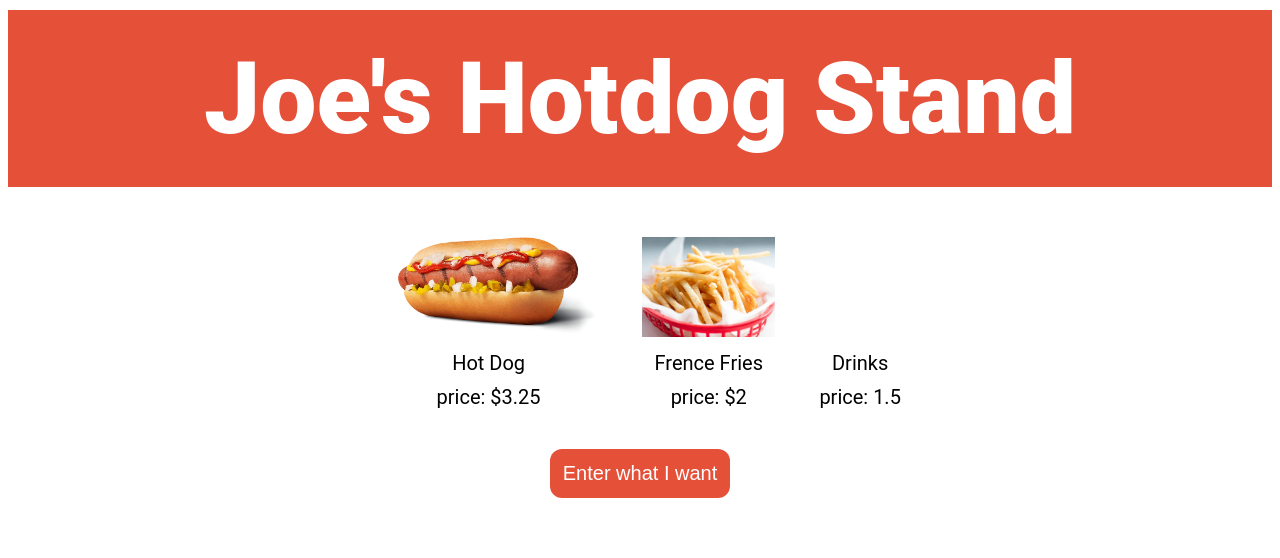
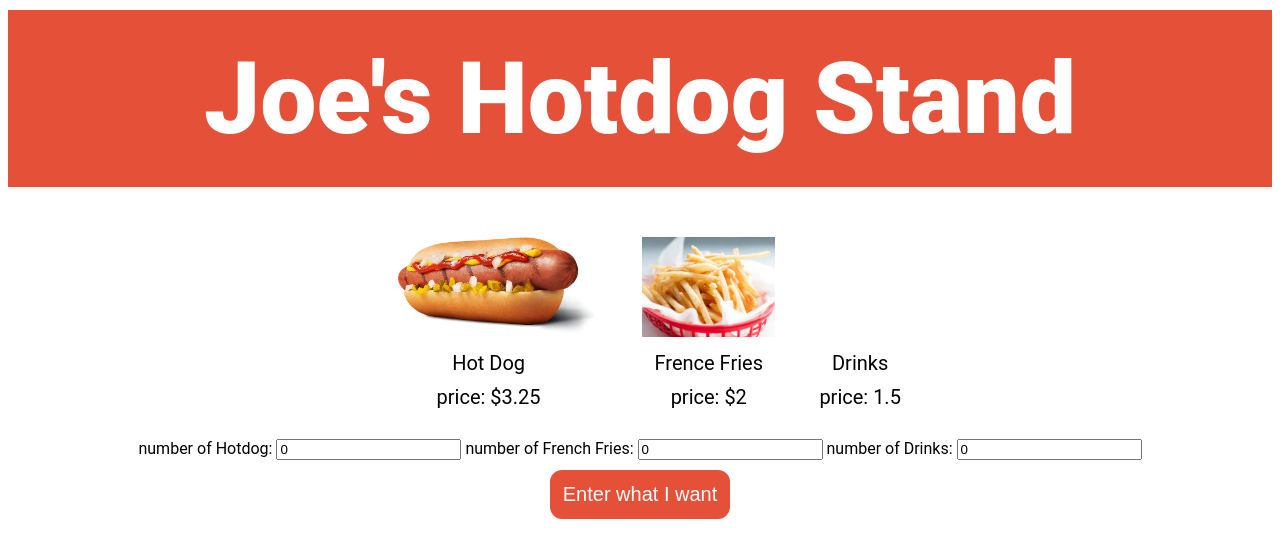
Before and after one commit to eragonczm/hw4-2, a plain HTML site: page index.html in a window 1280 px wide. Drawn offline with Linux system fonts and the light colour scheme.

Commit message:
Update index.html

```diff
--- a/index.html
+++ b/index.html
@@ -30,6 +30,13 @@
     <p id="infoText">You have entered your selection! Click Order button to finish your order! </p>
 
     <form>
+      number of Hotdog: <input type="text" name="hotdot" value="0" id="hotdog">
+      number of French Fries: <input type="text" name="fries" value="0" id="fries">
+      number of Drinks: <input type="text" name="drinks" value="0" id="drinks">
+      <br>
+    </form>
+
+    <form >
       <input type="button" id="readyOrder" onclick="takeOrder()" value="Enter what I want">
       <input type="button" id="submitButton" onclick="calcOrder()" value="Order">
     </form>
@@ -37,6 +44,7 @@
 
 
     <script language="javascript">
+
     document.getElementById('readyOrder').style.display = "inline";
     document.getElementById('submitButton').style.display = "none";
     document.getElementById('infoText').style.display = "none";
@@ -46,16 +54,17 @@
       var foodNumberArray = {"hotdog":0, "fries":0, "drinks":0};
 
       function takeOrder () {
+
         for (var i in foodNumberArray) {
           var numEntered = prompt("Please enter the amount of " + i + ": ", "");
           foodNumberArray[i] = numEntered;
+          alert(i);
+          document.getElementById(i).value = numEntered;
         }
 
+
         document.getElementById('submitButton').style.display = "inline";
-        document.getElementById('readyOrder').style.display = "none";
         document.getElementById('infoText').style.display = "inline";
-
-
 
       }
 
@@ -95,6 +104,7 @@
 
         alert(orderString);
         document.getElementById('submitButton').style.display = "none";
+        document.getElementById('readyOrder').style.display = "none";
         document.getElementById('infoText').innerHTML = "Thank you for your order! Enjoy "
 
 
```
